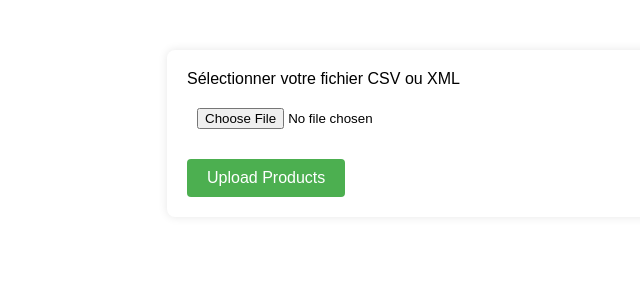
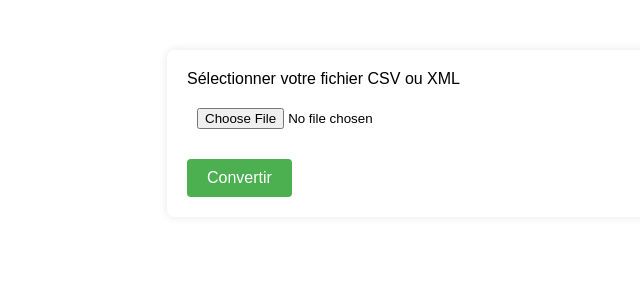
Before and after one commit to legalito/CsvToJSon, a PHP site: page /version-2.php in a window 1280 px wide. Shown: the top 300 px of the page, without its empty margins (133-773 px from the left). Run offline with PHP 8.4, Linux system fonts and the light colour scheme.

Commit message:
Update version-2.php

```diff
--- a/version-2.php
+++ b/version-2.php
@@ -15,7 +15,7 @@
 
         <input size='50' type='file' name='filename'>
         </br>
-        <input type='submit' name='submit' value='Upload Products'>
+        <input type='submit' name='submit' value='Convertir'>
     </form>
 </body>
 
```
